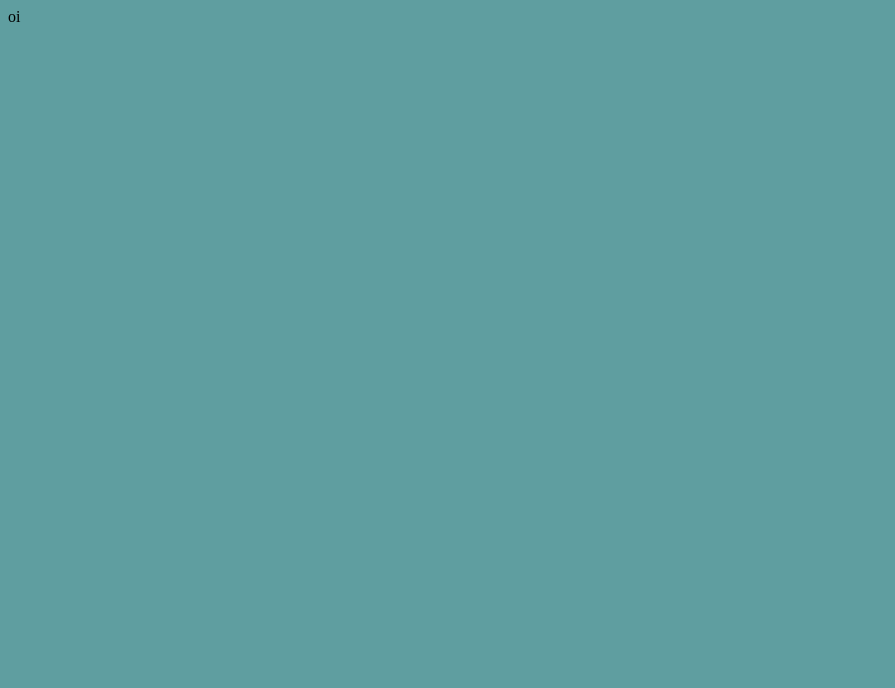
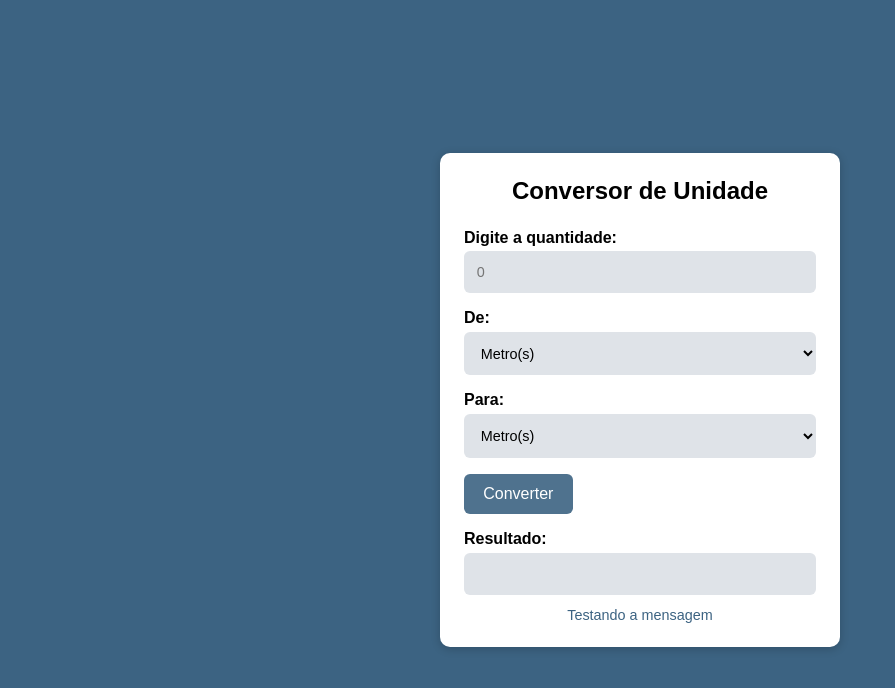
Before and after one commit to DouglasPadias/Conversor_unidade_js, a plain HTML site: page index.html in a window 1280 px wide. Shown: the whole page, without its empty margins (0-895 px from the left). Drawn offline with Linux system fonts and the light colour scheme; a script that the page names is missing.

Commit message:
Front-End finalizado

```diff
--- a/index.html
+++ b/index.html
@@ -8,6 +8,37 @@
     <title>Conversor de Unidade</title>
 </head>
 <body>
-    oi
+
+    <div class="container">
+        <h1>Conversor de Unidade</h1>
+        <div class="input-group">
+           <label for="input">Digite a quantidade:</label>
+           <input type="number" id="input" placeholder="0">
+        </div>
+        <div class="input-group">
+           <label for="from">De:</label>
+           <select name="from" id="from">
+              <option value="m">Metro(s)</option>
+              <option value="km">Kilometro(s)</option>
+              <option value="cm">Centimetro(s)</option>
+              <option value="mm">Milimetro(s)</option>
+           </select>
+        </div>
+        <div class="input-group">
+           <label for="to">Para:</label>
+           <select name="to" id="to">
+              <option value="m">Metro(s)</option>
+              <option value="km">Kilometro(s)</option>
+              <option value="cm">Centimetro(s)</option>
+              <option value="mm">Milimetro(s)</option>
+           </select>
+        </div>
+        <button class="convert-btn">Converter</button>
+        <div class="output-group">
+           <label for="output">Resultado:</label>
+           <input type="text" id="output" readonly>
+        </div>
+        <div class="message">Testando a mensagem</div>
+    </div>
 </body>
 </html>
--- a/script.js
+++ /dev/null
@@ -1 +0,0 @@
-alert('oi');
--- a/style.css
+++ b/style.css
@@ -1,3 +1,68 @@
+*{
+    margin: 0;
+    padding: 0;
+    box-sizing: border-box;
+
+}
 body{
-    background-color: cadetblue;
+    background-color: #3c6382;
+    font-family: Arial, Helvetica, sans-serif;
+    display: flex;
+    align-items: center;
+    justify-content: center;
+    height: 100vh;
 }
+.container{
+    background-color: #fff;
+    width: 400px;
+    border: none;
+    border-radius: 10px;
+    box-shadow: 0 2px 10px rgba(0, 0, 0, 0.2); /* criando uma sombra */
+    padding: 1.5rem;
+}
+h1{
+    font-size: 24px;
+    text-align: center;
+    margin-bottom: 1.5rem;
+}
+.input-group{
+    margin-bottom: 1.0rem;
+    display: flex;
+    flex-direction: column;
+}
+label{
+    font-weight: bold;
+    margin-bottom: 0.3rem;
+}
+input, select{
+    padding: 0.8rem;
+    border: none;
+    border-radius: 6px;
+    background-color: rgb(223, 227, 232);
+    font-size: 0.9rem;
+}
+.convert-btn{
+    padding: 0.7rem 1.2rem;
+    font-size: 1rem;
+    border: none;
+    border-radius: 6px;
+    background-color: #3c6382;
+    color: #fff;
+    margin-bottom: 1rem;
+    cursor: pointer;
+    opacity: 0.9;
+    transition: 0.4s;
+}
+.convert-btn:hover{
+    opacity: 1;
+}
+.output-group{
+    display: flex;
+    flex-direction: column;
+    margin-bottom: 0.8rem;
+}
+.message{
+    text-align: center;
+    color: #3c6382;
+    font-size: 0.9rem;
+}
```
